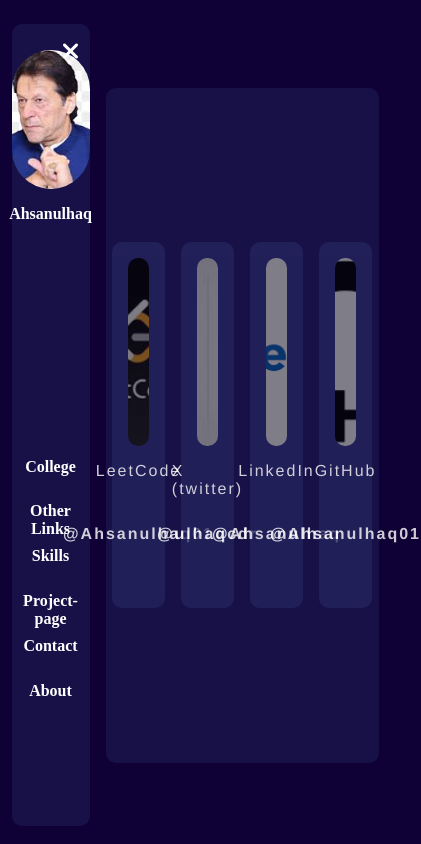
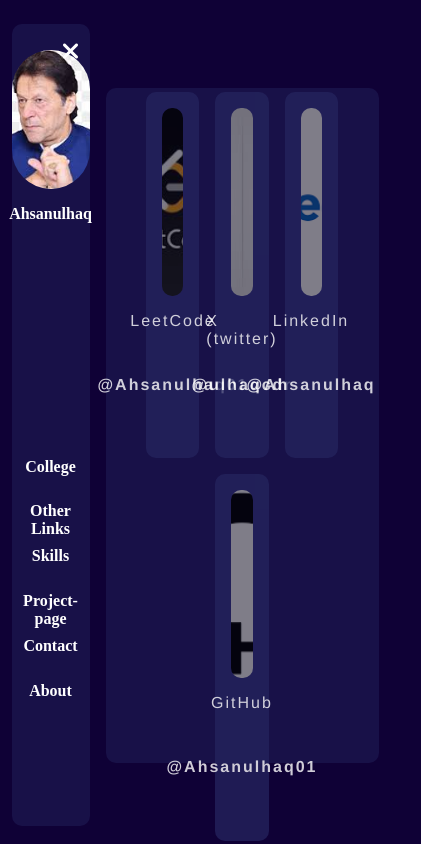
Before and after one commit to Ahsanulhaq01/personal-portfolio, a React (Vite) app: page /other-links in a window 390 px wide. Shown: the whole page, 421 px wide, since content can reach past the window. Built offline with nearby package versions, Linux system fonts and the light colour scheme.

Commit message:
refactor links.css to improve layout and responsiveness

```diff
--- a/src/pages/other-links/links.css
+++ b/src/pages/other-links/links.css
@@ -12,12 +12,14 @@
   margin-top: 0.4rem;
   margin-right: 1.4rem;
   cursor: pointer;
+  flex-wrap: wrap;
 
 }
 .link{
    background-color: rgba(38, 38, 95, 0.918);
    height: 55%;
    width: 100%;
+   /* width: 300px; */
    max-width: 22%;
    display: flex;
    flex-direction: column;
@@ -31,6 +33,7 @@
     opacity: 1;
    /* min-width: 23%; */
    height: 56%;
+   /* height: 410px; */
 }
 .link a{
     text-decoration: none;
```
